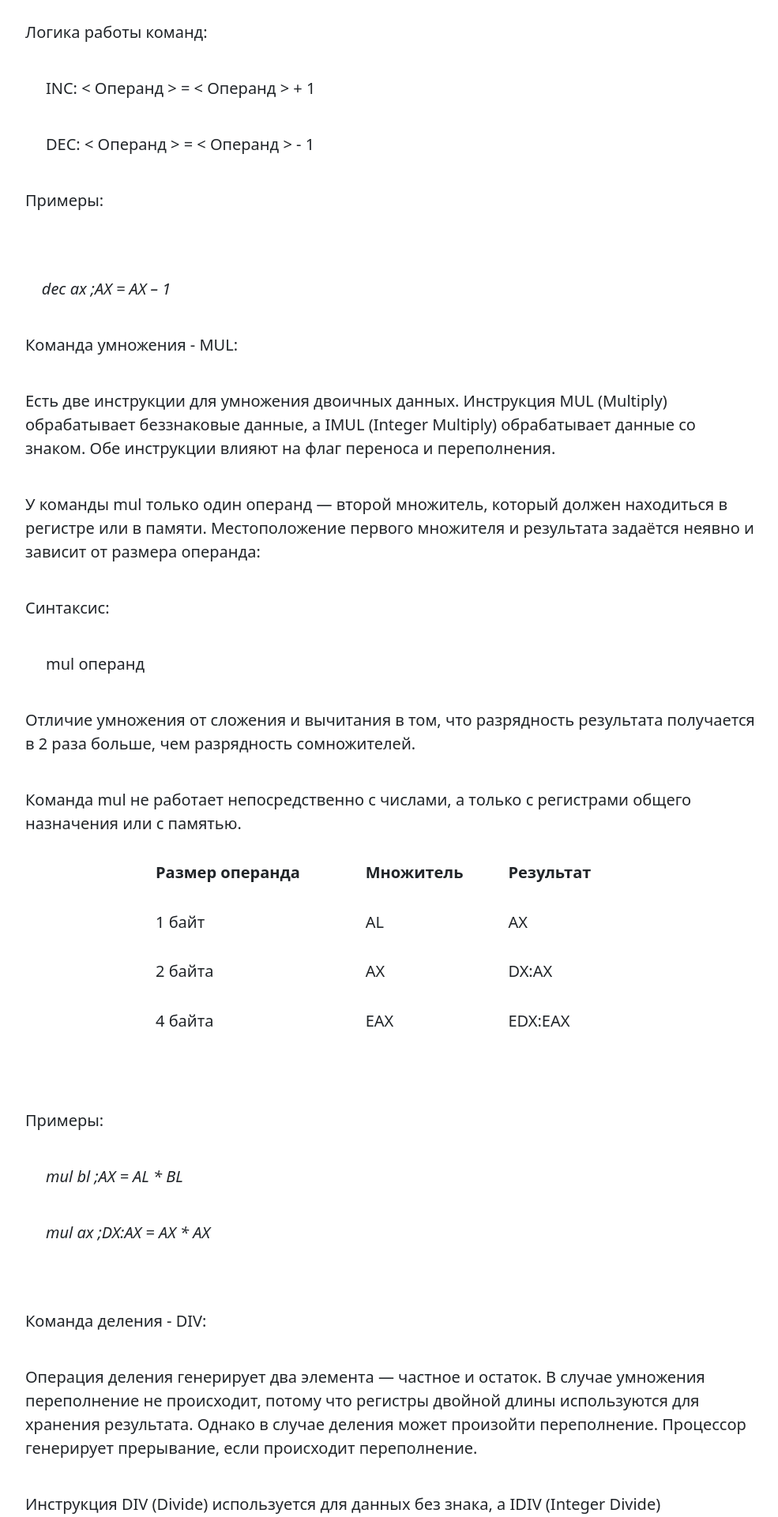
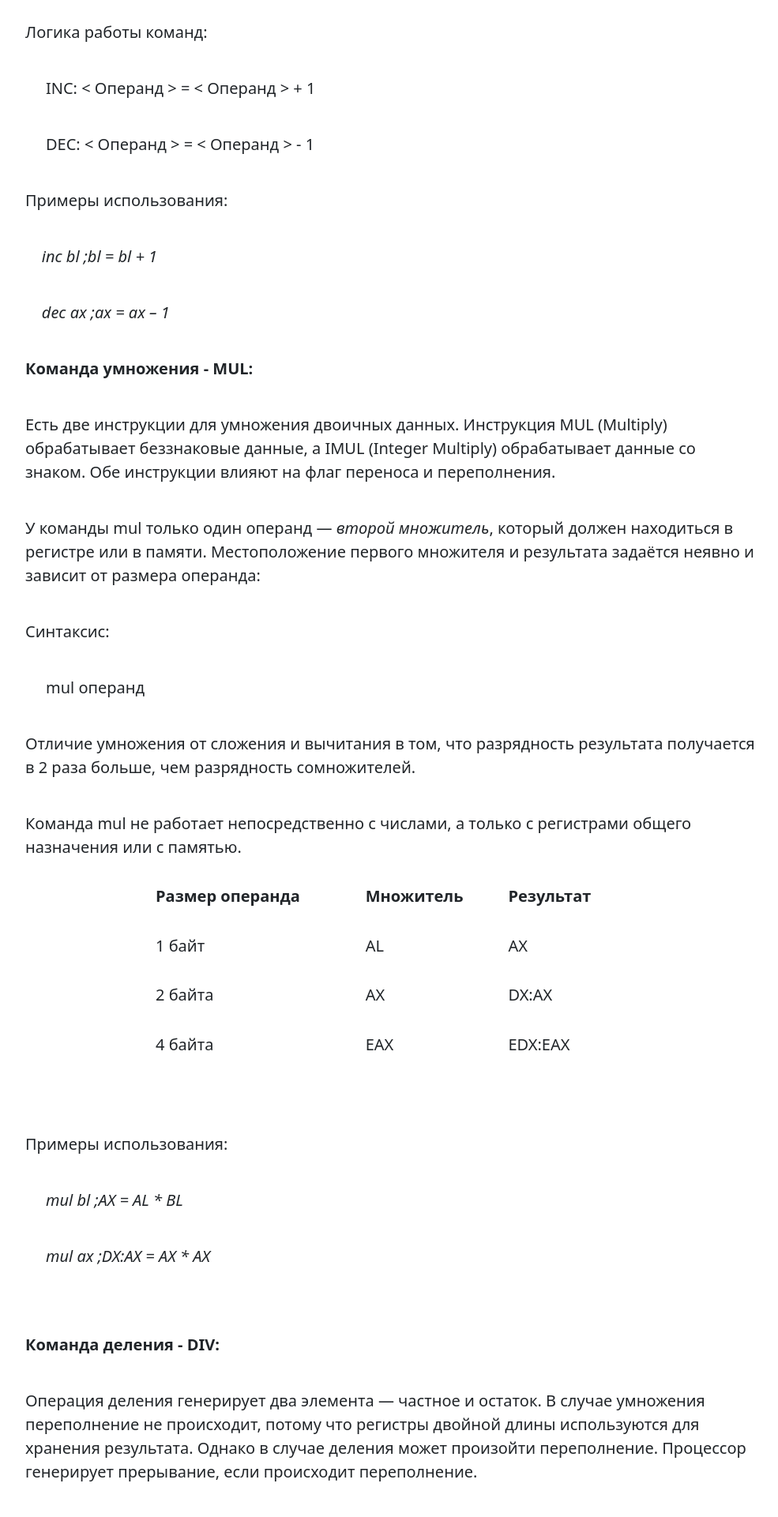
Before and after one commit to KrySeyt/AsmExplaining, a Django app: page / in a window 1280 px wide. Shown: the part 3801-5722 px from the top of the page at 79% size, without its empty margins (144-1129 px from the left). Run offline with Django 4.2, Linux system fonts and the light colour scheme.

Commit message:
Update main.html

```diff
--- a/landing/templates/landing/main.html
+++ b/landing/templates/landing/main.html
@@ -89,18 +89,17 @@
         <p>Логика работы команд:</p>
         <p>&nbsp&nbsp&nbsp&nbsp INC: < Операнд > = < Операнд > + 1</p>
         <p>&nbsp&nbsp&nbsp&nbsp DEC: < Операнд > = < Операнд > - 1</p>
-        <p>Примеры:</p>
-        <p><i></i></p>
-        <p>&nbsp&nbsp&nbsp&nbsp<i>dec ax ;AX = AX – 1</i></p>
-        <p>Команда умножения - MUL:</p>
+        <p>Примеры использования:</p>
+        <p>&nbsp&nbsp&nbsp&nbsp<i>inc bl ;bl = bl + 1</i></p>
+        <p>&nbsp&nbsp&nbsp&nbsp<i>dec ax ;ax = ax – 1</i></p>
+        <p><strong>Команда умножения - MUL:</strong></p>
         <p>
             Есть две инструкции для умножения двоичных данных. Инструкция MUL (Multiply) обрабатывает беззнаковые
-            данные,
-            а IMUL (Integer Multiply) обрабатывает данные со знаком. Обе инструкции влияют на флаг переноса и
+            данные, а IMUL (Integer Multiply) обрабатывает данные со знаком. Обе инструкции влияют на флаг переноса и
             переполнения.
         </p>
         <p>
-            У команды mul только один операнд — второй множитель, который должен находиться в регистре или в памяти.
+            У команды mul только один операнд — <i>второй множитель</i>, который должен находиться в регистре или в памяти.
             Местоположение первого множителя и результата задаётся неявно и зависит от размера операнда:
         </p>
         <p>Синтаксис:</p>
@@ -145,11 +144,11 @@
         <br>
         <br>
         <p></p>
-        <p>Примеры:</p>
+        <p>Примеры использования:</p>
         <p>&nbsp&nbsp&nbsp&nbsp <i>mul bl ;AX = AL * BL</i></p>
         <p>&nbsp&nbsp&nbsp&nbsp <i>mul ax ;DX:AX = AX * AX</i></p>
         <p></p>
-        <p>Команда деления - DIV:</p>
+        <p><strong>Команда деления - DIV:</strong></p>
         <p>
             Операция деления генерирует два элемента — частное и остаток. В случае умножения переполнение не происходит,
             потому что регистры двойной длины используются для хранения результата. Однако в случае деления может
@@ -172,7 +171,7 @@
         <p>&nbsp&nbsp&nbsp&nbsp <i>div bl ;al = ax / bl, остаток в ah</i></p>
         <p>&nbsp&nbsp&nbsp&nbsp <i>div cx ;ax = dx:ax / cx, остаток в dx</i></p>
         <p></p>
-        <p>Логика команды:</p>
+        <p>Логика работы команды:</p>
 
         <table class="position-absolute start-50 translate-middle-x">
             <tr>
@@ -216,11 +215,11 @@
         <br>
 
         <p>Инструкция div выполняет остаток от деления:</p>
-        <p>Если операнд является байтом, то в младший байт (AL) записывается AX / операнд</p>
-        <p>Если операнд является словом, то в регистр (AX) записывается (DX AX) / операнд</p>
+        <p>&nbspЕсли операнд является байтом, то в младший байт (AL) записывается AX / операнд</p>
+        <p>&nbspЕсли операнд является словом, то в регистр (AX) записывается (DX AX) / операнд</p>
         <p>Остаток от деления, если таковой имеется, будет записан:</p>
-        <p>В регистр АН, если операнд – это байт</p>
-        <p>В регистр DX, если операнд – это слово</p>
+        <p>&nbspВ регистр АН, если операнд – это байт</p>
+        <p>&nbspВ регистр DX, если операнд – это слово</p>
         <br>
         <p>Никакие флаги при этом не изменяются</p>
 
```
